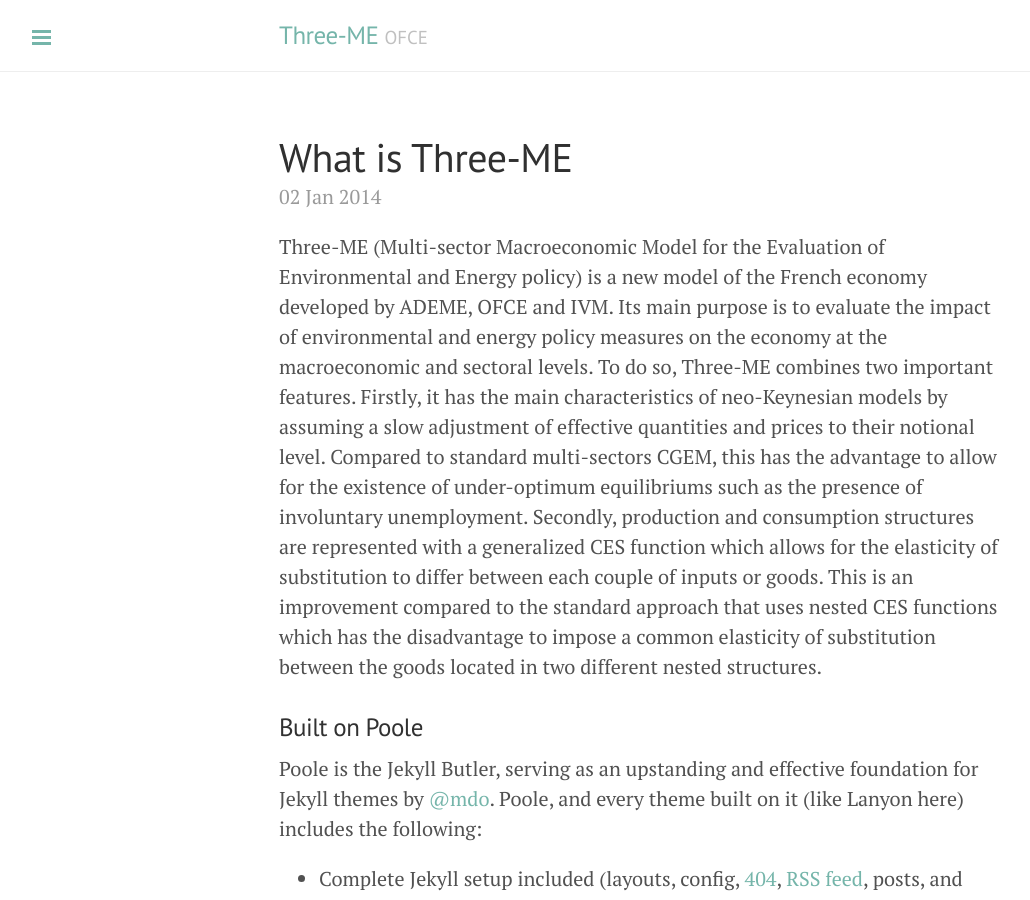
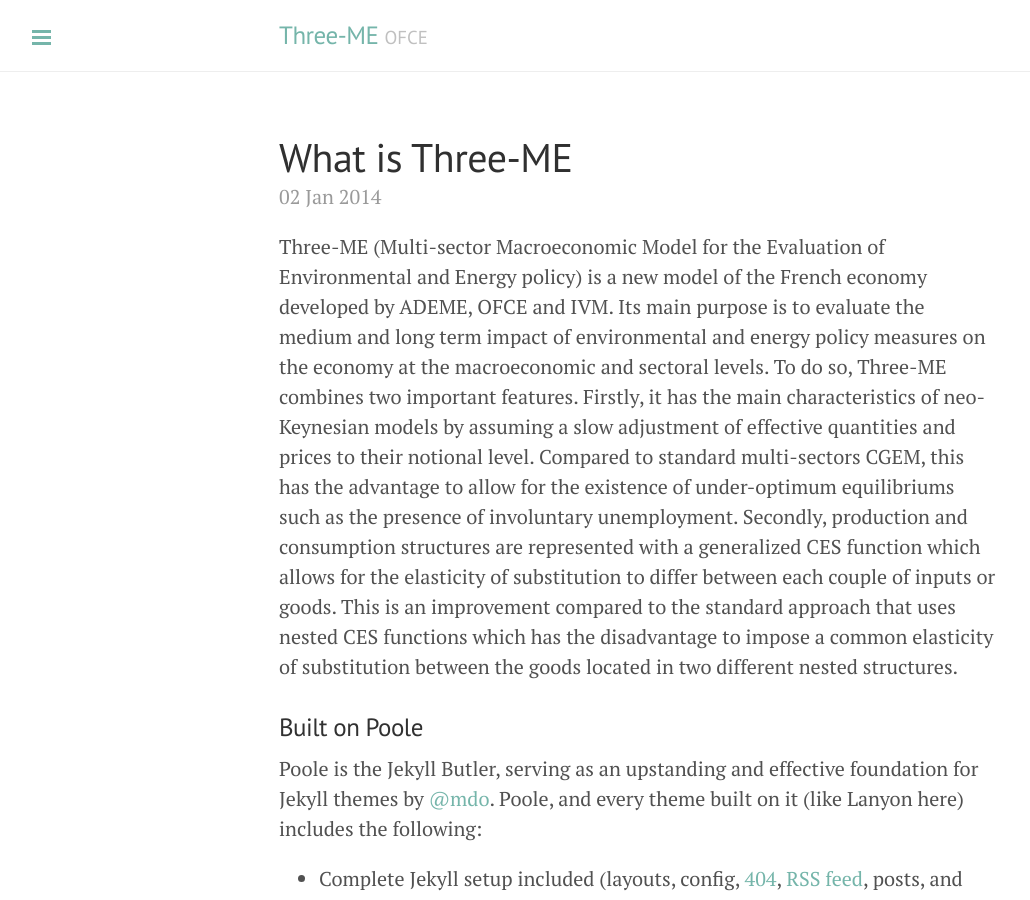
Before and after one commit to Lidewey/Lidewey.github.io, a Jekyll site: the page built from _posts/2014-01-02-introducing-lanyon.md, in a window 1280 px wide and 900 px high. Shown: the whole window, without its empty margins (1-1031 px from the left). Built offline with Jekyll 4.4.1, drawn with Linux system fonts in a browser that asks for light colours; Markdown is read by kramdown in place of the engine named in the settings.

Commit message:
Change introduction Three-ME

```diff
--- a/_posts/2014-01-02-introducing-lanyon.md
+++ b/_posts/2014-01-02-introducing-lanyon.md
@@ -5,8 +5,8 @@
 
 Three-ME (Multi-sector Macroeconomic Model for the Evaluation of Environmental
 and Energy policy) is a new model of the French economy developed by ADEME, OFCE and
-IVM.  Its main purpose is to evaluate the impact of environmental and energy policy measures
-on the economy at the macroeconomic and sectoral levels. To do so, Three-ME combines two important features. Firstly, it has the main characteristics of neo-Keynesian models by assuming a slow adjustment of effective quantities and prices to their notional level. Compared to standard multi-sectors CGEM, this has the advantage to allow for the existence of under-optimum equilibriums such as the presence of involuntary unemployment. Secondly, production and consumption structures are represented with a generalized CES function which allows for the elasticity of substitution to differ between each couple of inputs or goods. This is an improvement compared to the standard approach that uses nested CES functions which has the disadvantage to impose a common elasticity of substitution between the goods located in two different nested structures.
+IVM.  Its main purpose is to evaluate the medium and long term impact of environmental and energy policy measures on the economy at the macroeconomic and sectoral levels. To do so, Three-ME combines two important features. Firstly, it has the main characteristics of neo-Keynesian models by assuming a slow adjustment of effective quantities and prices to their notional level. Compared to standard multi-sectors CGEM, this has the advantage to allow for the existence of under-optimum equilibriums such as the presence of involuntary unemployment. Secondly, production and consumption structures are represented with a generalized CES function which allows for the elasticity of substitution to differ between each couple of inputs or goods.  This is an improvement compared to the standard approach that uses nested CES functions which has the disadvantage to impose a common elasticity of substitution between the goods located in two different nested structures.
+
 
 ### Built on Poole
 
```
